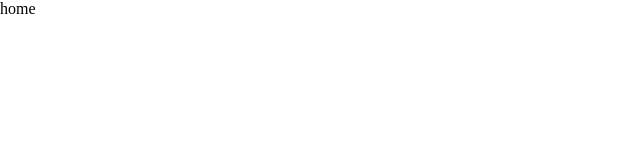
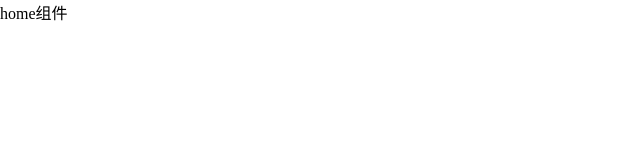
Before and after one commit to cc032191/vue_shop, a Vue app: page /#/home in a window 1280 px wide. Shown: the top 160 px of the page, without its empty margins (0-640 px from the left). Built offline with nearby package versions, Linux system fonts and the light colour scheme; sample sign-in values are in the browser's storage.

Commit message:
设置home组件

```diff
--- a/src/views/home/index.vue
+++ b/src/views/home/index.vue
@@ -1,5 +1,5 @@
 <template>
-  <div>home</div>
+  <div>home组件</div>
 </template>
 
 <script>
```
